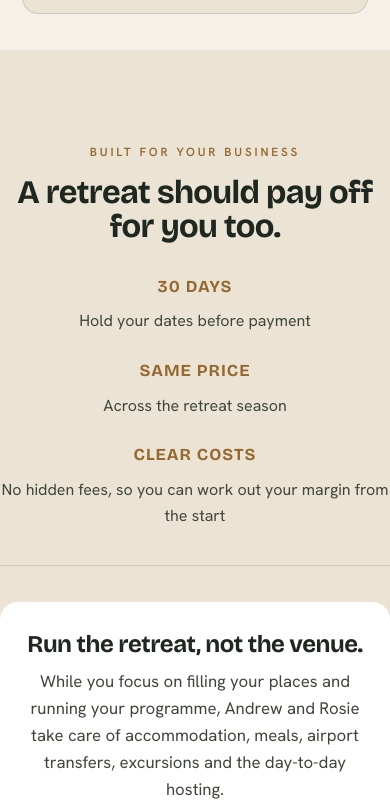
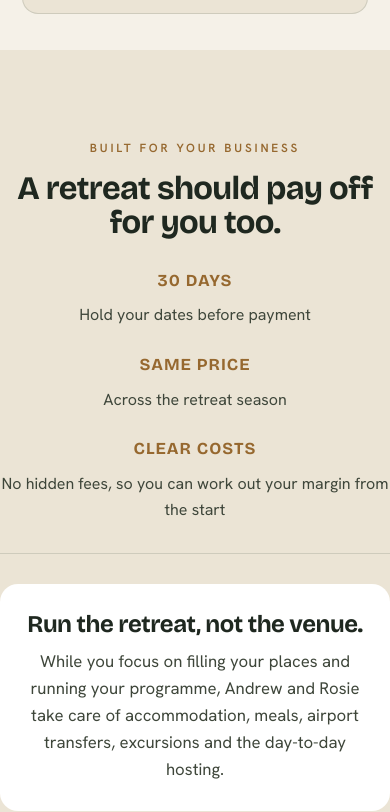
Before and after one commit to SPSFitness/IRetreat-, an Eleventy site: page src/index.njk in a window 390 px wide. Shown: the part 3298-4110 px from the top of the page. Built offline with nearby package versions, Linux system fonts and the light colour scheme; Eleventy itself is replaced by a stand-in of ours; files that its build step writes are made by us from their sources.

Commit message:
Update styles.css

```diff
--- a/src/css/styles.css
+++ b/src/css/styles.css
@@ -74,13 +74,13 @@
   .fcard p{font-size:.98rem;color:var(--muted)}
   .biz{background:var(--cream-panel);padding:56px 0;text-align:center}
   .biz .wrap{border-top:1px solid var(--line);border-bottom:1px solid var(--line)}
-  .biz-head{max-width:40ch;margin:0 auto 36px;padding-top:56px}
+  .biz-head{max-width:40ch;margin:0 auto 28px;padding-top:48px}
   .biz-head h2{font-size:clamp(2rem,3.6vw,3rem);margin-top:12px}
-  .biz-points{display:grid;grid-template-columns:repeat(3,1fr);gap:28px;padding-bottom:52px;margin-bottom:52px;border-bottom:1px solid var(--line)}
+  .biz-points{display:grid;grid-template-columns:repeat(3,1fr);gap:28px;padding:8px 0 40px;margin-bottom:40px;border-bottom:1px solid var(--line)}
   .biz-point{display:flex;flex-direction:column;align-items:center}
   .biz-point .bn{font-family:'Bricolage Grotesque',sans-serif;font-weight:700;font-size:1.05rem;letter-spacing:.06em;text-transform:uppercase;color:var(--sand-deep);display:block;margin-bottom:8px}
   .biz-point p{font-size:1rem;color:var(--muted);max-width:26ch}
-  .biz-support{background:#fff;border-radius:18px;padding:44px 48px;max-width:720px;margin:0 auto 56px}
+  .biz-support{background:#fff;border-radius:18px;padding:34px 44px;max-width:720px;margin:0 auto 48px}
   .biz-support h3{font-size:clamp(1.5rem,2.6vw,2rem);margin-bottom:12px}
   .biz-support p{font-size:1.05rem;color:var(--muted);max-width:60ch;margin:0 auto}
   .space{background:var(--green);color:var(--cream);padding:56px 0}
@@ -188,10 +188,10 @@
     .intro{padding-top:44px;padding-bottom:44px}
     .why{padding-bottom:36px}
     .biz{padding:44px 0}
-    .biz-head{padding-top:44px;margin-bottom:30px}
-    .biz-points{grid-template-columns:1fr;gap:24px;padding-bottom:36px;margin-bottom:36px}
+    .biz-head{padding-top:40px;margin-bottom:24px}
+    .biz-points{grid-template-columns:1fr;gap:24px;padding:4px 0 30px;margin-bottom:30px}
     .biz-point p{max-width:100%}
-    .biz-support{padding:30px 26px;margin-bottom:44px}
+    .biz-support{padding:28px 24px;margin-bottom:40px}
     .space{padding:48px 0}
     .how{padding-top:48px;padding-bottom:48px}
     .quotes{padding:48px 0}
```
